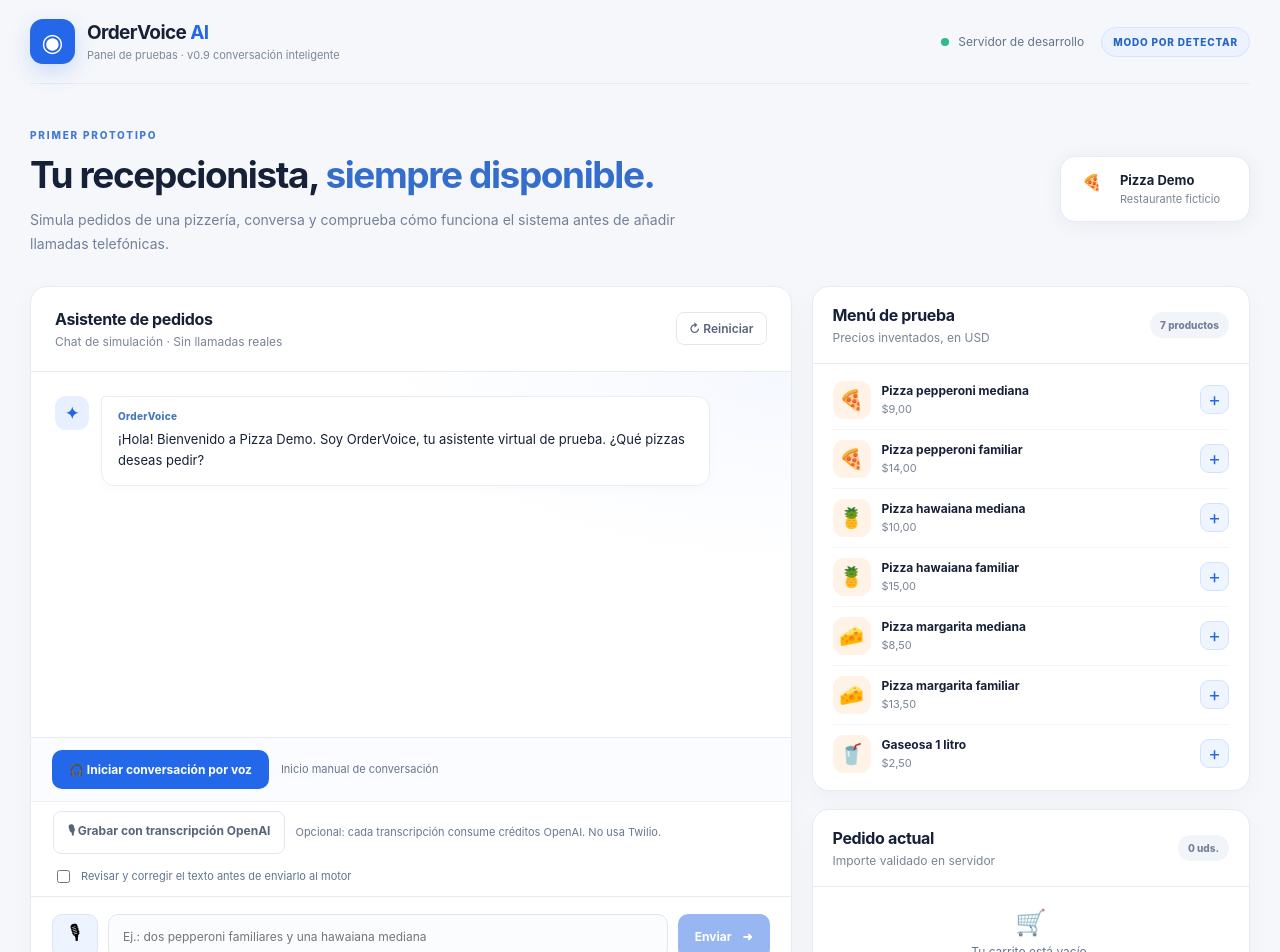
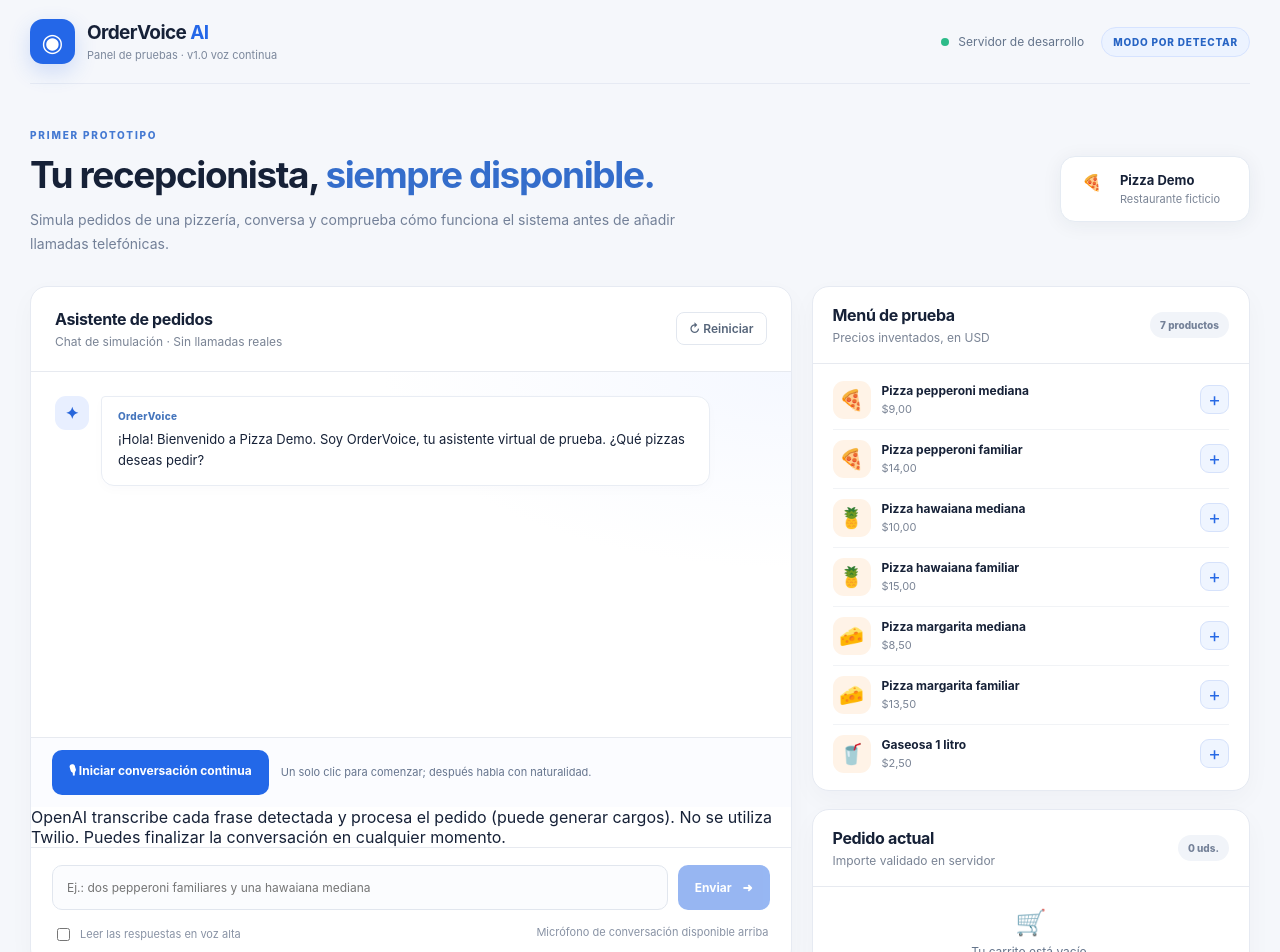
Before and after one commit to cedenoiker88-lang/OrderVoice-AI, a Next.js app: page / in a window 1280 px wide. Shown: the top 952 px of the page. Built offline with nearby package versions, Linux system fonts and the light colour scheme.

Commit message:
feat(handsfree): single main browser voice control auto-transcribes, interprets, speaks and resumes

```diff
--- a/src/app/page.tsx
+++ b/src/app/page.tsx
@@ -3,6 +3,7 @@
 import { useEffect, useRef, useState } from "react";
 import { MENU, calculateTotal, formatUSD, productById, type CartItem, type ConfirmedOrder } from "@/lib/menu";
 import type { PendingPizza } from "@/lib/pizza-dialogue";
+import { BrowserHandsFreeSession, type HandsFreePhase } from "@/lib/browser-handsfree";
 
 type ChatMessage = { role: "assistant" | "user"; text: string };
 type IntentOperation = { kind: "add" | "remove" | "replace" | "set" | "keep_only"; productId: string; toProductId: string; quantity: number };
@@ -65,6 +66,8 @@ export default function Home() {
   const [lastIntent, setLastIntent] = useState<IntentDiagnostics | null>(null);
   const [reviewTranscript, setReviewTranscript] = useState(false);
   const [reviewReady, setReviewReady] = useState(false);
+  const [handsFreePhase, setHandsFreePhase] = useState<HandsFreePhase>("idle");
+  const [handsFreeActive, setHandsFreeActive] = useState(false);
 
   const [error, setError] = useState("");
   const conversationRef = useRef<HTMLDivElement>(null);
@@ -85,6 +88,7 @@ export default function Home() {
   const recordingTimerRef = useRef<ReturnType<typeof setTimeout> | null>(null);
   const sttAbortRef = useRef<AbortController | null>(null);
   const recordedChunksRef = useRef<Blob[]>([]);
+  const handsFreeRef = useRef<BrowserHandsFreeSession | null>(null);
 
 
   useEffect(() => {
@@ -367,7 +371,63 @@ export default function Home() {
     say("¡Hola! Soy OrderVoice. ¿Qué deseas pedir?", true);
   }
 
+  function toggleHandsFree() {
+    const existing = handsFreeRef.current;
+    if (existing?.isActive) {
+      existing.stop();
+      return;
+    }
+    if (busyRef.current || recording || transcribing) return;
+    if (!window.speechSynthesis || !navigator.mediaDevices?.getUserMedia) {
+      setError("Abre OrderVoice en http://localhost:3000 con Microsoft Edge y permite usar el micrófono.");
+      return;
+    }
+    // Mantener la captura detenida durante la reproducción del asistente
+    // evita el eco y los turnos falsos; solo VAD activa la transcripción.
+    const session = new BrowserHandsFreeSession({
+      onPhase: (phase) => {
+        setHandsFreePhase(phase);
+        setListening(phase === "listening" || phase === "hearing");
+        setTranscribing(phase === "transcribing");
+      },
+      onTranscript: (text) => {
+        setLastTranscript(text);
+        setLastVoiceDelayMs(null);
+        voiceTurnStartedRef.current = performance.now();
+      },
+      onTurn: async (text, signal) => {
+        // El módulo controla el TTS y la reanudación; send() solo actualiza
+        // el historial, la interpretación IA y el carrito una sola vez.
+        const response = await send(text, true, false, true, signal);
+        if (!response) throw new Error("La conversación se interrumpió antes de procesar el pedido.");
+        return { reply: response.reply, completed: Boolean(response.order) };
+      },
+      onError: (message) => setError(message),
+      onStop: () => {
+        handsFreeRef.current = null;
+        setHandsFreeActive(false);
+        setHandsFreePhase("idle");
+        setListening(false);
+        setTranscribing(false);
+      },
+      preferredVoice: () => {
+        const available = window.speechSynthesis.getVoices()
+          .filter((voice) => /^es(?:-|$)/i.test(voice.lang));
+        return available.find((voice) => voice.voiceURI === selectedVoice)
+          ?? available.find((voice) => /^es-EC$/i.test(voice.lang))
+          ?? available.find((voice) => /^es-(MX|CO|ES)$/i.test(voice.lang))
+          ?? available[0];
+      }
+    });
+    handsFreeRef.current = session;
+    setHandsFreeActive(true);
+    setLastTranscript("");
+    setError("");
+    void session.start();
+  }
+
   useEffect(() => () => {
+    handsFreeRef.current?.stop();
     voiceRef.current = false;
     generationRef.current += 1;
     if (retryRef.current) clearTimeout(retryRef.current);
@@ -383,9 +443,9 @@ export default function Home() {
     sttAbortRef.current?.abort();
   }, []);
 
-  async function send(text: string, browserVoice = false, forceSpeak = false) {
+  async function send(text: string, browserVoice = false, forceSpeak = false, skipSpeech = false, signal?: AbortSignal): Promise<ChatResponse | undefined> {
     const message = text.trim();
-    if (!message || busyRef.current) return;
+    if (!message || busyRef.current) return undefined;
     busyRef.current = true;
     setBusy(true);
     setError("");
@@ -405,9 +465,11 @@ export default function Home() {
           cart: cartRef.current,
           pending: pendingRef.current,
           history: previousMessages.slice(-8)
-        })
+        }),
+        signal
       });
       const data = (await response.json()) as ChatResponse;
+      if (signal?.aborted) return undefined;
       if (!response.ok) throw new Error(data.error ?? "Error al conectar con el servidor");
       setLastTiming({
         requestMs: Math.round(performance.now() - requestStartedAt),
@@ -424,7 +486,7 @@ export default function Home() {
       setCart(cartRef.current);
       messagesRef.current = [...messagesRef.current, { role: "assistant", text: data.reply }];
       setMessages(messagesRef.current);
-      say(data.reply, voiceRef.current || forceSpeak);
+      if (!skipSpeech) say(data.reply, voiceRef.current || forceSpeak);
       if (data.order) {
         setOrders((previous) => {
           const updated = [data.order!, ...previous].slice(0, 12);
@@ -432,9 +494,13 @@ export default function Home() {
           return updated;
         });
       }
+      return data;
     } catch (cause) {
+      if (signal?.aborted) return undefined;
       if (voiceRef.current) stopVoiceSession();
       setError(cause instanceof Error ? cause.message : "Ocurrió un error inesperado");
+      if (skipSpeech) throw cause;
+      return undefined;
     } finally {
       busyRef.current = false;
       setBusy(false);
@@ -468,6 +534,7 @@ export default function Home() {
   }
 
   function reset() {
+    handsFreeRef.current?.stop();
     if (voiceRef.current) stopVoiceSession();
     pendingRef.current = null;
     cartRef.current = [];
@@ -489,7 +556,7 @@ export default function Home() {
   return (
     <div className="shell">
       <header className="header">
-        <div className="brand"><div className="brandmark">◉</div><div><strong>OrderVoice <span>AI</span></strong><small>Panel de pruebas · v0.9 conversación inteligente</small></div></div>
+        <div className="brand"><div className="brandmark">◉</div><div><strong>OrderVoice <span>AI</span></strong><small>Panel de pruebas · v1.0 voz continua</small></div></div>
         <div className="header-right"><span className="status-dot" /><span>Servidor de desarrollo</span><span className={`mode mode-${mode}`}>{mode === "ollama" ? "OLLAMA LOCAL" : mode === "ia" ? "IA ACTIVADA" : mode === "local" ? "REGLAS LOCALES" : mode === "demo" ? "MODO DEMO" : "MODO POR DETECTAR"}</span></div>
       </header>
 
@@ -502,27 +569,27 @@ export default function Home() {
             {messages.map((message, index) => <div className={`message ${message.role}`} key={index}><span className="message-avatar">{message.role === "assistant" ? "✦" : "TÚ"}</span><div className="message-body"><span className="speaker">{message.role === "assistant" ? "OrderVoice" : "Cliente"}</span><p>{message.text}</p></div></div>)}
             {busy && <div className="thinking">OrderVoice está procesando tu pedido…</div>}
           </div>
-          <div className="voice-control">
-            <button type="button" className={voiceSession ? "voice-session active" : "voice-session"} onClick={toggleVoiceSession} disabled={(busy || recording || transcribing) && !voiceSession}>
-              {voiceSession ? "■ Terminar conversación" : "🎧 Iniciar conversación por voz"}
+          <div className="voice-control handsfree-control">
+            <button type="button"
+              className={handsFreeActive ? "voice-session active" : "voice-session"}
+              onClick={toggleHandsFree}
+              disabled={!handsFreeActive && (busy || recording || transcribing)}>
+              {handsFreeActive ? "■ Finalizar conversación" : "🎙 Iniciar conversación continua"}
             </button>
-            <span role="status">{voiceSession ? (listening ? "Escuchando al cliente…" : busy ? "Procesando el pedido…" : "OrderVoice está hablando o preparando la escucha…") : "Inicio manual de conversación"}</span>
+            <span role="status" aria-live="polite">{!handsFreeActive
+              ? "Un solo clic para comenzar; después habla con naturalidad."
+              : handsFreePhase === "starting" ? "Preparando el micrófono y el saludo…"
+              : handsFreePhase === "listening" ? "🎙 Escuchando: habla cuando quieras…"
+              : handsFreePhase === "hearing" ? "🎙 Te escucho; terminaré al detectar una pausa…"
+              : handsFreePhase === "transcribing" ? "Convirtiendo tu voz en texto con OpenAI…"
+              : handsFreePhase === "processing" ? "Interpretando el pedido y verificando el carrito…"
+              : handsFreePhase === "speaking" ? "🔊 OrderVoice está respondiendo; volveré a escucharte…"
+              : "Preparando el siguiente turno…"}
+            </span>
           </div>
-          <div className="stt-controls">
-            <button type="button" className={recording ? "secondary stt-recording" : "secondary"}
-              disabled={voiceSession || busy || transcribing} onClick={() => { void toggleApiRecording(); }}>
-              {recording ? "■ Detener y transcribir" : "🎙 Grabar con transcripción OpenAI"}
-            </button>
-            <span role="status">{transcribing ? "Transcribiendo el audio mediante API…" :
-              recording ? "Grabando… habla ahora. Máximo 18 segundos." :
-              "Opcional: cada transcripción consume créditos OpenAI. No usa Twilio."}</span>
-          </div>
-          <div className="stt-review">
-            <label><input type="checkbox" checked={reviewTranscript}
-              onChange={(event) => setReviewTranscript(event.target.checked)}
-              disabled={recording || transcribing}/>
-              Revisar y corregir el texto antes de enviarlo al motor
-            </label>
+          <div className="handsfree-notice">
+            OpenAI transcribe cada frase detectada y procesa el pedido (puede generar cargos).
+            No se utiliza Twilio. Puedes finalizar la conversación en cualquier momento.
           </div>
           {lastTranscript && <div className="stt-result" role="status">
             <strong>Texto reconocido por la API:</strong> {lastTranscript}
@@ -547,7 +614,7 @@ export default function Home() {
           {spanishVoices.length > 0 && <div className="voice-settings">
             <label htmlFor="voice-choice">Voz española de Edge:</label>
             <select id="voice-choice" value={selectedVoice} onChange={(event) => setSelectedVoice(event.target.value)}
-              disabled={voiceSession} aria-label="Seleccionar voz en español">
+              disabled={voiceSession || handsFreeActive} aria-label="Seleccionar voz en español">
               <option value="">Automática (español)</option>
               {spanishVoices.map((voice) => <option value={voice.voiceURI} key={voice.voiceURI}>{voice.name} ({voice.lang})</option>)}
             </select>
@@ -563,11 +630,11 @@ export default function Home() {
           </div>}
           {error && <p className="error" role="alert">⚠ {error}</p>}
           <form className="composer" onSubmit={(event) => {event.preventDefault(); const fromReview = reviewReady; setReviewReady(false); void send(input, fromReview, fromReview);}}>
-            <button className={`mic ${listening ? "active" : ""}`} type="button" aria-label="Dictar pedido" title="Hablar con el micrófono" disabled={busy || voiceSession || recording || transcribing} onClick={startMicrophone}>{listening ? "◉" : "🎙"}</button>
+
             <input aria-label="Escribe el pedido" placeholder="Ej.: dos pepperoni familiares y una hawaiana mediana" maxLength={500} value={input} onChange={(event) => setInput(event.target.value)} disabled={busy}/>
-            <button className="send" type="submit" disabled={busy || !input.trim()}>Enviar <span>➜</span></button>
+            <button className="send" type="submit" disabled={busy || handsFreeActive || !input.trim()}>Enviar <span>➜</span></button>
           </form>
-          <div className="chat-footer"><label><input type="checkbox" checked={speakReplies} onChange={(event) => setSpeakReplies(event.target.checked)}/> Leer las respuestas en voz alta</label><span>{listening ? "🎙 Escuchando…" : "Micrófono opcional"}</span></div>
+          <div className="chat-footer"><label><input type="checkbox" checked={speakReplies} onChange={(event) => setSpeakReplies(event.target.checked)}/> Leer las respuestas en voz alta</label><span>{handsFreeActive ? "🎙 Conversación continua activa" : "Micrófono de conversación disponible arriba"}</span></div>
         </section>
 
         <aside className="right-column">
```
